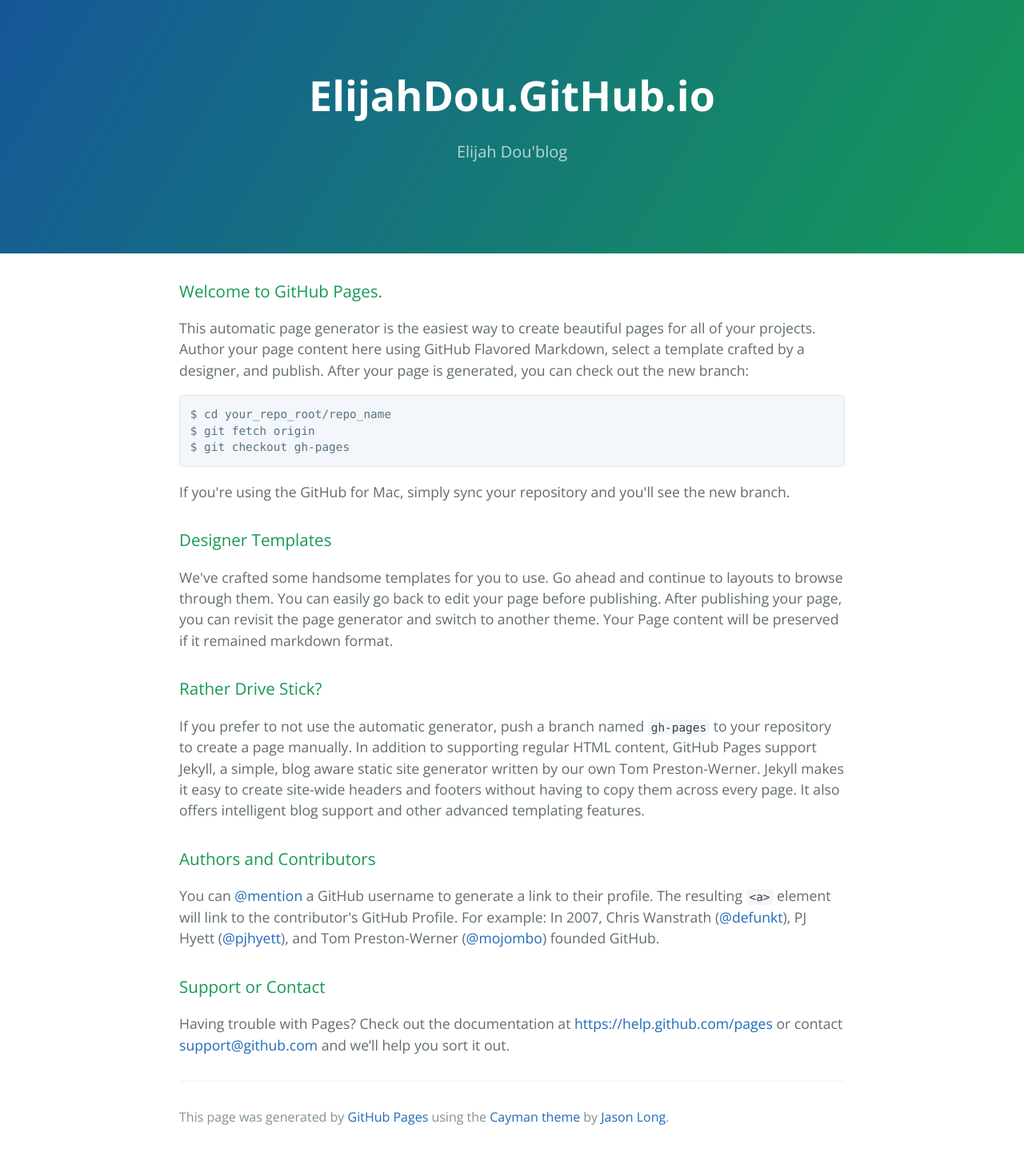
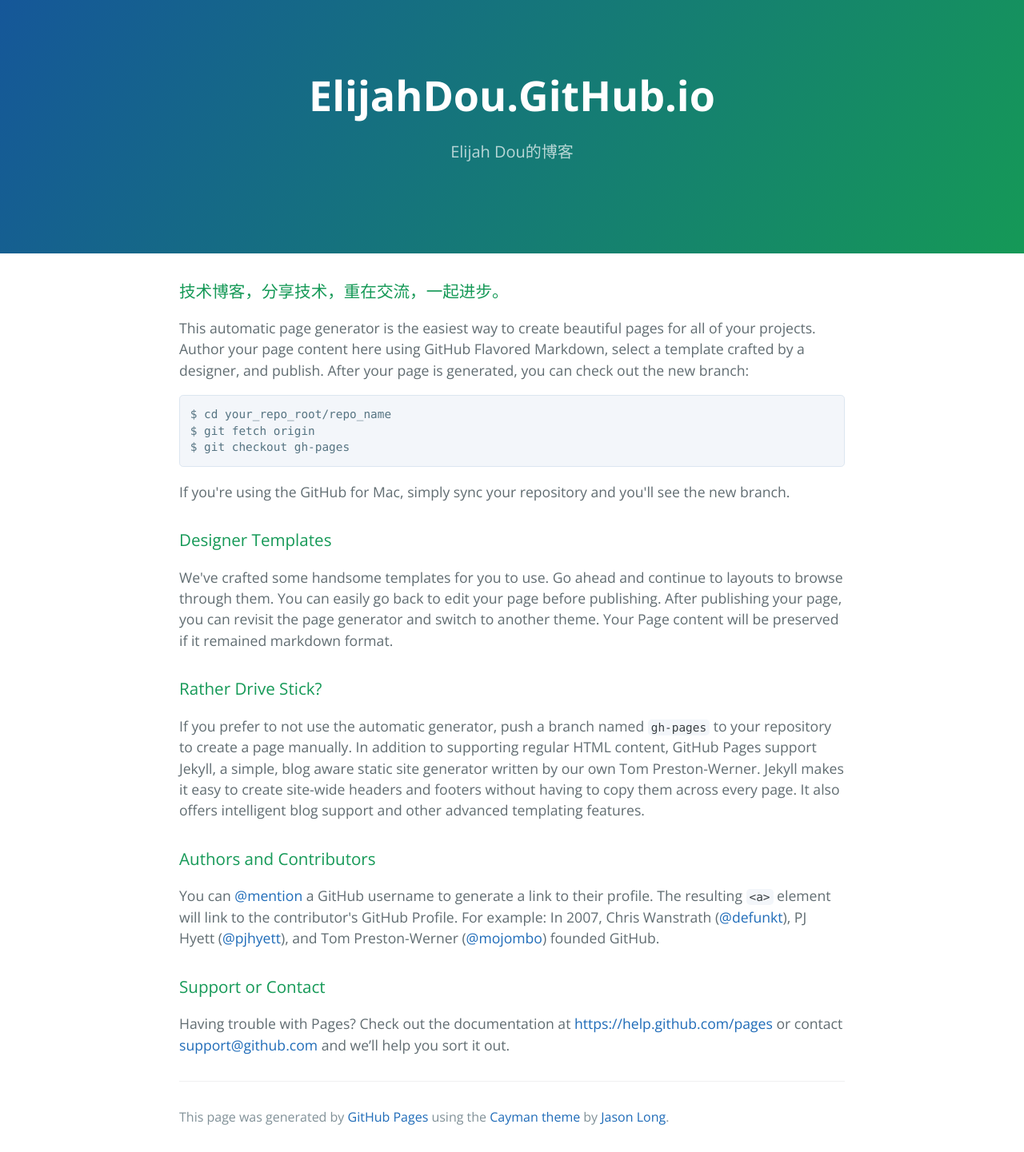
Before and after one commit to elijahDou/elijahDou.github.io, a Jekyll site: the page index.html, which Jekyll copies as it is, in a window 1280 px wide. Shown: the whole page at 80% size. Built offline with Jekyll 4.4.1, drawn with Linux system fonts in a browser that asks for light colours.

Commit message:
modify index content

```diff
--- a/index.html
+++ b/index.html
@@ -2,7 +2,7 @@
 <html lang="en-us">
   <head>
     <meta charset="UTF-8">
-    <title>ElijahDou.GitHub.io by elijahDou</title>
+    <title>ElijahDou.GitHub.io by elijahdou</title>
     <meta name="viewport" content="width=device-width, initial-scale=1">
     <link rel="stylesheet" type="text/css" href="stylesheets/normalize.css" media="screen">
     <link href='http://fonts.googleapis.com/css?family=Open+Sans:400,700' rel='stylesheet' type='text/css'>
@@ -12,12 +12,12 @@
   <body>
     <section class="page-header">
       <h1 class="project-name">ElijahDou.GitHub.io</h1>
-      <h2 class="project-tagline">Elijah Dou&#39;blog</h2>
+      <h2 class="project-tagline">Elijah Dou的博客</h2>
     </section>
 
     <section class="main-content">
       <h3>
-<a id="welcome-to-github-pages" class="anchor" href="#welcome-to-github-pages" aria-hidden="true"><span class="octicon octicon-link"></span></a>Welcome to GitHub Pages.</h3>
+<a id="welcome-to-github-pages" class="anchor" href="#welcome-to-github-pages" aria-hidden="true"><span class="octicon octicon-link"></span></a>技术博客，分享技术，重在交流，一起进步。</h3>
 
 <p>This automatic page generator is the easiest way to create beautiful pages for all of your projects. Author your page content here using GitHub Flavored Markdown, select a template crafted by a designer, and publish. After your page is generated, you can check out the new branch:</p>
 
```
